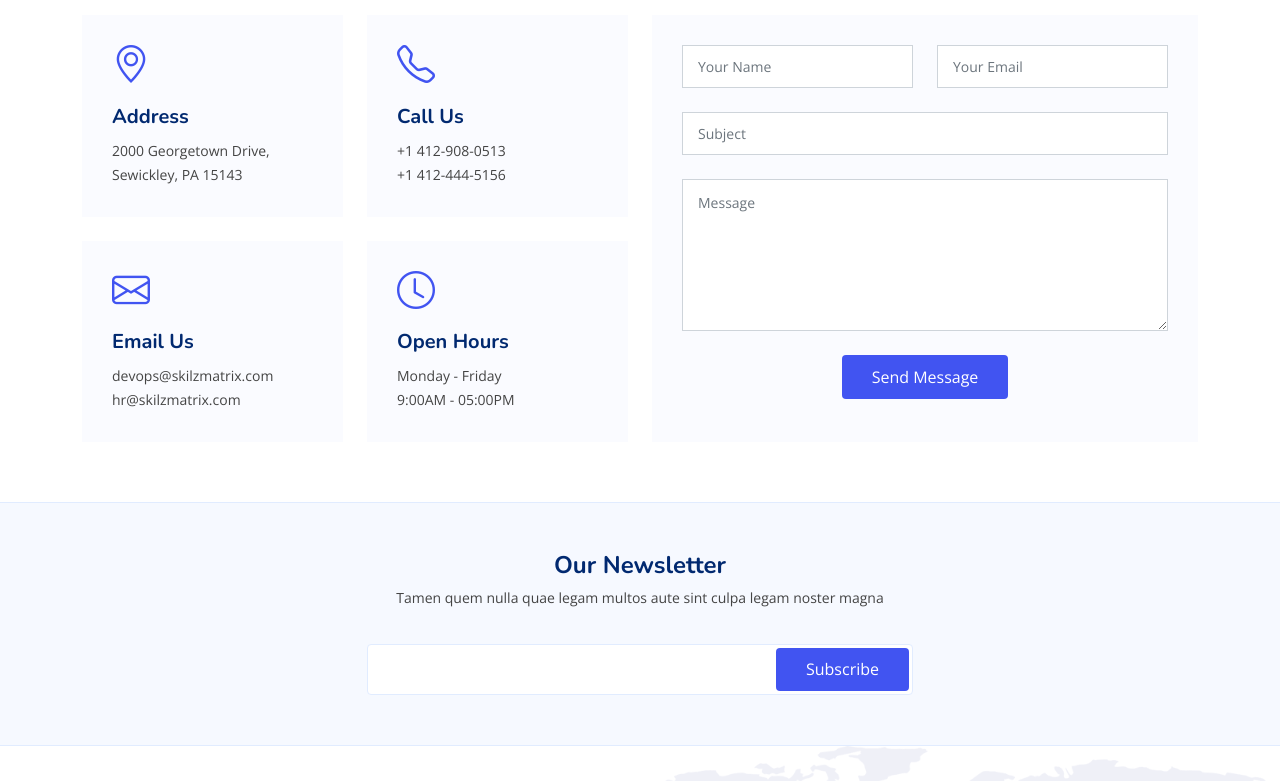
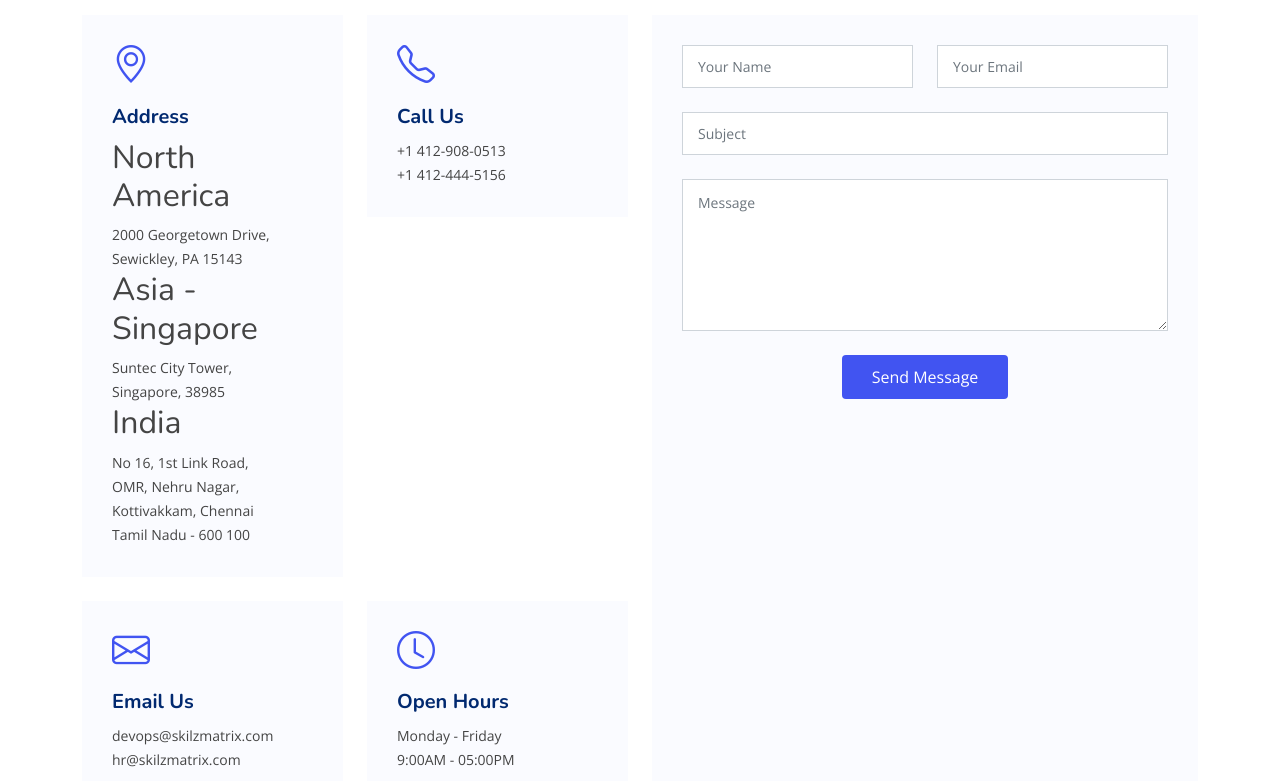
Before and after one commit to skilzmatrix/skilzmatrix.github.io, a plain HTML site: page index.html in a window 1280 px wide. Shown: the part 9600-10381 px from the top of the page. Drawn offline with nearby package versions, Linux system fonts and the light colour scheme.

Commit message:
Update index.html

```diff
--- a/index.html
+++ b/index.html
@@ -1164,8 +1164,22 @@ Backed by robust and hybrid delivery methodologies, and sourcing practices, our
                 <div class="info-box">
                   <i class="bi bi-geo-alt"></i>
                   <h3>Address</h3>
+
+                  <h2> North America</h2>
                   <p>2000 Georgetown Drive,
                   <br>Sewickley, PA 15143</p>
+
+
+                  <h2> Asia - Singapore </h2>
+                  <p>Suntec City Tower, <br>
+                    Singapore, 38985</p>
+
+                    <h2> India </h2>
+                    <p>No 16, 1st Link Road,
+                      <br>OMR, Nehru Nagar,
+                      <br>Kottivakkam, Chennai
+                      <br> Tamil Nadu - 600 100</p>
+
                 </div>
               </div>
               <div class="col-md-6">
```
